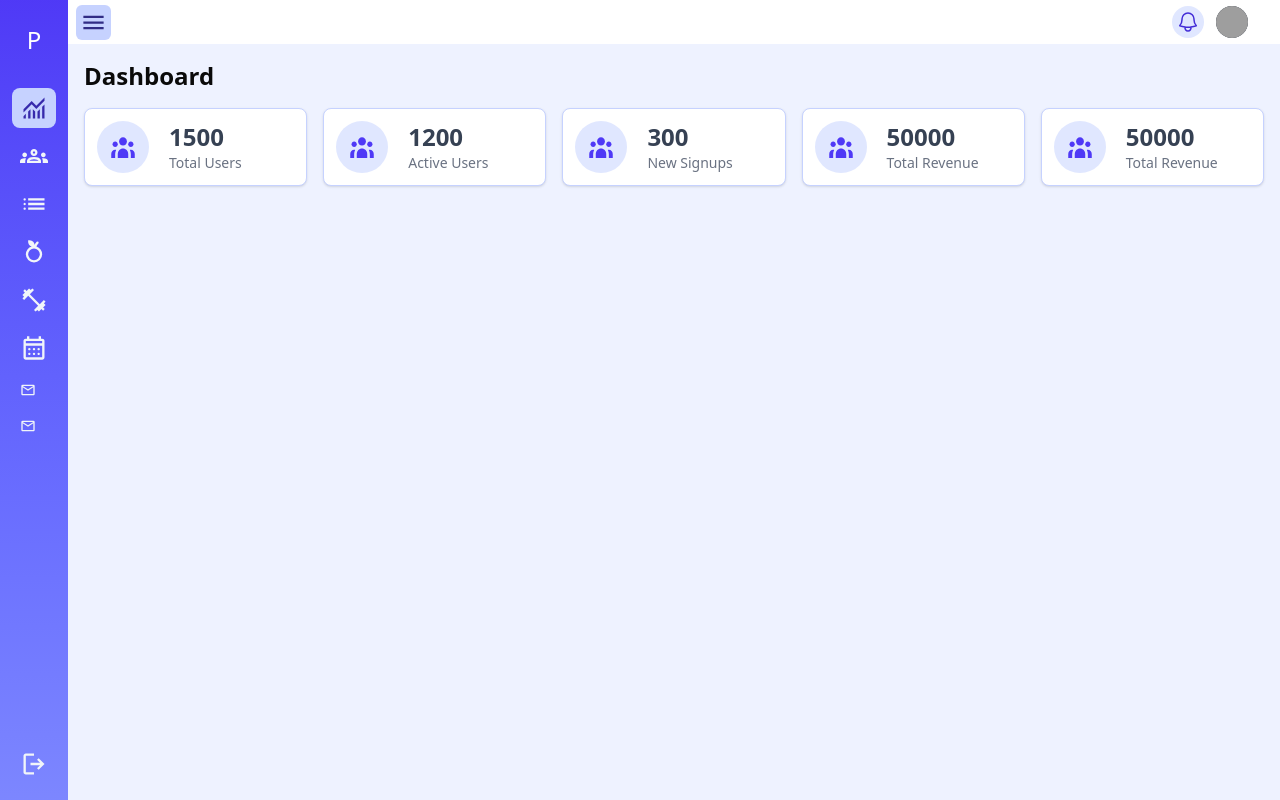
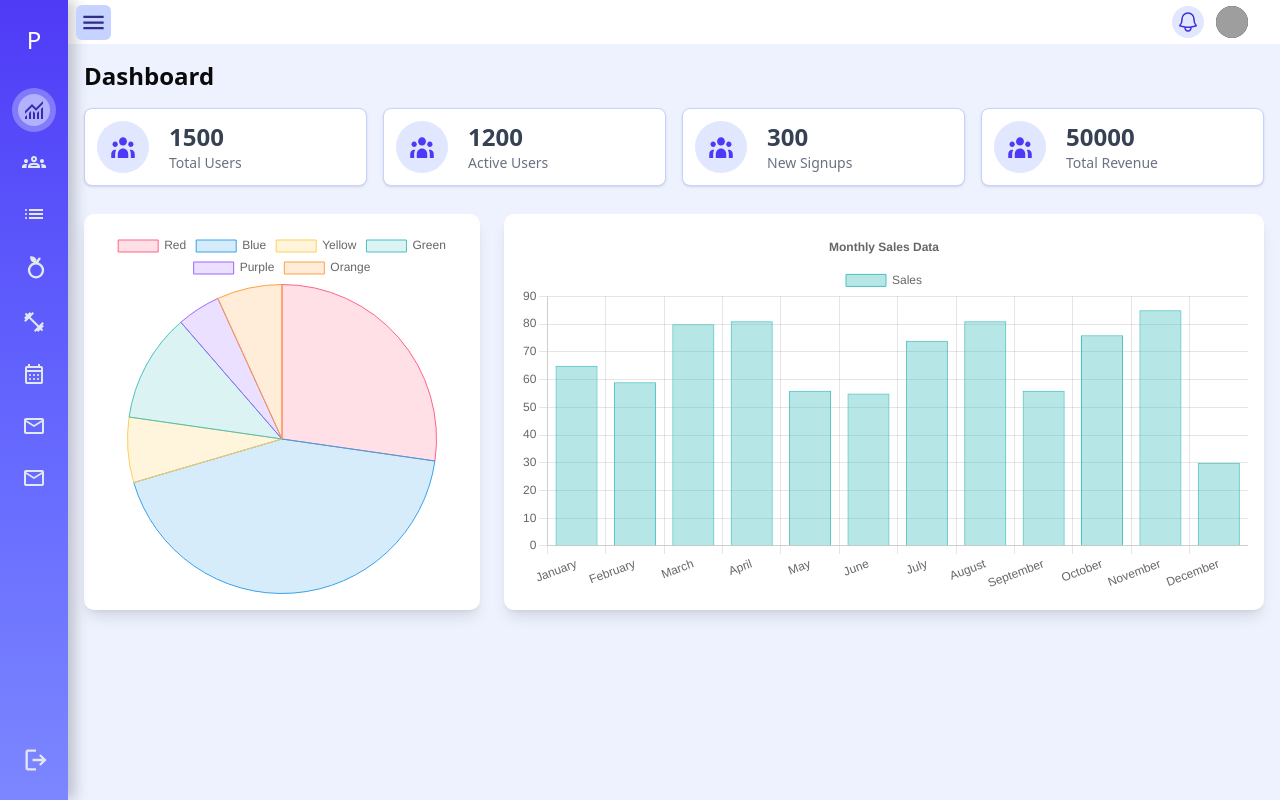
Before and after one commit to nitinramrathod/trainzo, a Next.js app: page /dashboard in a window 1280 px wide. Built offline with nearby package versions, Linux system fonts and the light colour scheme; grey boxes are pictures that could not be loaded.

Commit message:
Pie and bar chart added in dashboard.

```diff
--- a/package.json
+++ b/package.json
@@ -15,6 +15,7 @@
     "lucide-react": "^0.485.0",
     "next": "15.2.3",
     "react": "^19.0.0",
+    "react-chartjs-2": "^5.3.0",
     "react-dom": "^19.0.0",
     "tailwind-merge": "^3.0.2",
     "trainzo-frontend": "file:",
--- a/src/app/(admin)/dashboard/page.tsx
+++ b/src/app/(admin)/dashboard/page.tsx
@@ -1,46 +1,50 @@
-import Stat from '@/components/dashboard/Stat'
-import React from 'react'
+import BarChart from "@/components/dashboard/BarChart";
+import { PieChart } from "@/components/dashboard/PieChart";
+import Stat from "@/components/dashboard/Stat";
+import React from "react";
 
 const Dashboard = () => {
   const stats = [
     {
-      title: 'Total Users',
+      title: "Total Users",
       count: 1500,
-      description: 'Total number of registered users'
+      description: "Total number of registered users",
     },
     {
-      title: 'Active Users',
+      title: "Active Users",
       count: 1200,
-      description: 'Users active in the last 30 days'
+      description: "Users active in the last 30 days",
     },
     {
-      title: 'New Signups',
+      title: "New Signups",
       count: 300,
-      description: 'New users signed up this month'
+      description: "New users signed up this month",
     },
     {
-      title: 'Total Revenue',
+      title: "Total Revenue",
       count: 50000,
-      description: 'Total revenue generated this month'
+      description: "Total revenue generated this month",
     },
-    {
-      title: 'Total Revenue',
-      count: 50000,
-      description: 'Total revenue generated this month'
-    }
-
   ];
 
   return (
-    <div>
-      <h1 className='text-2xl font-bold mb-4'>Dashboard</h1>
-      <div className='grid grid-cols-1 md:grid-cols-2 lg:grid-cols-5 gap-4'>
+    <div className="w-full">
+      <h1 className="text-2xl font-bold mb-4">Dashboard</h1>
+      <div className="grid grid-cols-1 md:grid-cols-2 lg:grid-cols-4 gap-4">
         {stats.map((stat, index) => (
-          <Stat key={index+'stats'} stat={stat} />
+          <Stat key={index + "stats"} stat={stat} />
         ))}
       </div>
+      <div className="flex flex-col lg:flex-row gap-6 mt-7 w-full">
+        <div className="bg-white rounded-lg lg:flex-1 shadow-lg p-4">
+          <PieChart />
+        </div>
+        <div className="bg-white rounded-lg lg:flex-2 shadow-lg p-4">
+          <BarChart />
+        </div>
+      </div>
     </div>
-  )
-}
+  );
+};
 
-export default Dashboard
+export default Dashboard;
--- a/src/assets/icons/dashboard.tsx
+++ b/src/assets/icons/dashboard.tsx
@@ -1,7 +1,7 @@
 const dashboard_icon = (
-<svg className="shrink-0 w-7 h-7" fill="currentColor" xmlns="http://www.w3.org/2000/svg" height="24px" viewBox="0 -960 960 960" width="24px"><path d="M120-120v-80l80-80v160h-80Zm160 0v-240l80-80v320h-80Zm160 0v-320l80 81v239h-80Zm160 0v-239l80-80v319h-80Zm160 0v-400l80-80v480h-80ZM120-327v-113l280-280 160 160 280-280v113L560-447 400-607 120-327Z"/></svg>)
+<svg className="shrink-0" fill="currentColor" xmlns="http://www.w3.org/2000/svg" height="1em" viewBox="0 -960 960 960" width="1em"><path d="M120-120v-80l80-80v160h-80Zm160 0v-240l80-80v320h-80Zm160 0v-320l80 81v239h-80Zm160 0v-239l80-80v319h-80Zm160 0v-400l80-80v480h-80ZM120-327v-113l280-280 160 160 280-280v113L560-447 400-607 120-327Z"/></svg>)
 
- const users_icon = (  <svg className="shrink-0 w-7 h-7" fill="currentColor"  xmlns="http://www.w3.org/2000/svg" height="24px" viewBox="0 -960 960 960" width="24px" ><path d="M0-240v-63q0-43 44-70t116-27q13 0 25 .5t23 2.5q-14 21-21 44t-7 48v65H0Zm240 0v-65q0-32 17.5-58.5T307-410q32-20 76.5-30t96.5-10q53 0 97.5 10t76.5 30q32 20 49 46.5t17 58.5v65H240Zm540 0v-65q0-26-6.5-49T754-397q11-2 22.5-2.5t23.5-.5q72 0 116 26.5t44 70.5v63H780Zm-455-80h311q-10-20-55.5-35T480-370q-55 0-100.5 15T325-320ZM160-440q-33 0-56.5-23.5T80-520q0-34 23.5-57t56.5-23q34 0 57 23t23 57q0 33-23 56.5T160-440Zm640 0q-33 0-56.5-23.5T720-520q0-34 23.5-57t56.5-23q34 0 57 23t23 57q0 33-23 56.5T800-440Zm-320-40q-50 0-85-35t-35-85q0-51 35-85.5t85-34.5q51 0 85.5 34.5T600-600q0 50-34.5 85T480-480Zm0-80q17 0 28.5-11.5T520-600q0-17-11.5-28.5T480-640q-17 0-28.5 11.5T440-600q0 17 11.5 28.5T480-560Zm1 240Zm-1-280Z"/></svg>)
+ const users_icon = (  <svg className="shrink-0" fill="currentColor"  xmlns="http://www.w3.org/2000/svg" height="1em" viewBox="0 -960 960 960" width="1em" ><path d="M0-240v-63q0-43 44-70t116-27q13 0 25 .5t23 2.5q-14 21-21 44t-7 48v65H0Zm240 0v-65q0-32 17.5-58.5T307-410q32-20 76.5-30t96.5-10q53 0 97.5 10t76.5 30q32 20 49 46.5t17 58.5v65H240Zm540 0v-65q0-26-6.5-49T754-397q11-2 22.5-2.5t23.5-.5q72 0 116 26.5t44 70.5v63H780Zm-455-80h311q-10-20-55.5-35T480-370q-55 0-100.5 15T325-320ZM160-440q-33 0-56.5-23.5T80-520q0-34 23.5-57t56.5-23q34 0 57 23t23 57q0 33-23 56.5T160-440Zm640 0q-33 0-56.5-23.5T720-520q0-34 23.5-57t56.5-23q34 0 57 23t23 57q0 33-23 56.5T800-440Zm-320-40q-50 0-85-35t-35-85q0-51 35-85.5t85-34.5q51 0 85.5 34.5T600-600q0 50-34.5 85T480-480Zm0-80q17 0 28.5-11.5T520-600q0-17-11.5-28.5T480-640q-17 0-28.5 11.5T440-600q0 17 11.5 28.5T480-560Zm1 240Zm-1-280Z"/></svg>)
 
 
 
@@ -19,10 +19,10 @@ const login_icon = (
 )
 
 const logout_icon = (
-<svg className="shrink-0 w-7 h-7" fill="currentColor" xmlns="http://www.w3.org/2000/svg" height="24px" viewBox="0 -960 960 960" width="24px"><path d="M200-120q-33 0-56.5-23.5T120-200v-560q0-33 23.5-56.5T200-840h280v80H200v560h280v80H200Zm440-160-55-58 102-102H360v-80h327L585-622l55-58 200 200-200 200Z"/></svg>)
+<svg className="shrink-0 w-7 h-7" fill="currentColor" xmlns="http://www.w3.org/2000/svg" height="1em" viewBox="0 -960 960 960" width="1em"><path d="M200-120q-33 0-56.5-23.5T120-200v-560q0-33 23.5-56.5T200-840h280v80H200v560h280v80H200Zm440-160-55-58 102-102H360v-80h327L585-622l55-58 200 200-200 200Z"/></svg>)
 
 const package_icon = (
-<svg className="shrink-0 w-7 h-7" fill="currentColor" xmlns="http://www.w3.org/2000/svg" height="24px" viewBox="0 -960 960 960" width="24px"><path d="M280-600v-80h560v80H280Zm0 160v-80h560v80H280Zm0 160v-80h560v80H280ZM160-600q-17 0-28.5-11.5T120-640q0-17 11.5-28.5T160-680q17 0 28.5 11.5T200-640q0 17-11.5 28.5T160-600Zm0 160q-17 0-28.5-11.5T120-480q0-17 11.5-28.5T160-520q17 0 28.5 11.5T200-480q0 17-11.5 28.5T160-440Zm0 160q-17 0-28.5-11.5T120-320q0-17 11.5-28.5T160-360q17 0 28.5 11.5T200-320q0 17-11.5 28.5T160-280Z"/></svg>)
+<svg className="shrink-0" fill="currentColor" xmlns="http://www.w3.org/2000/svg" height="1em" viewBox="0 -960 960 960" width="1em"><path d="M280-600v-80h560v80H280Zm0 160v-80h560v80H280Zm0 160v-80h560v80H280ZM160-600q-17 0-28.5-11.5T120-640q0-17 11.5-28.5T160-680q17 0 28.5 11.5T200-640q0 17-11.5 28.5T160-600Zm0 160q-17 0-28.5-11.5T120-480q0-17 11.5-28.5T160-520q17 0 28.5 11.5T200-480q0 17-11.5 28.5T160-440Zm0 160q-17 0-28.5-11.5T120-320q0-17 11.5-28.5T160-360q17 0 28.5 11.5T200-320q0 17-11.5 28.5T160-280Z"/></svg>)
 
 const product_icon = ( <svg className="shrink-0 w-5 h-5" aria-hidden="true" xmlns="http://www.w3.org/2000/svg" fill="currentColor" viewBox="0 0 18 20">
     <path d="M17 5.923A1 1 0 0 0 16 5h-3V4a4 4 0 1 0-8 0v1H2a1 1 0 0 0-1 .923L.086 17.846A2 2 0 0 0 2.08 20h13.84a2 2 0 0 0 1.994-2.153L17 5.923ZM7 9a1 1 0 0 1-2 0V7h2v2Zm0-5a2 2 0 1 1 4 0v1H7V4Zm6 5a1 1 0 1 1-2 0V7h2v2Z" />
@@ -34,9 +34,10 @@ const box_icon = (<svg className="shrink-0 w-5 h-5" aria-hidden="true" xmlns="ht
 
 const workout_icon = (
 
-<svg className="shrink-0 w-7 h-7" xmlns="http://www.w3.org/2000/svg" height="24px" viewBox="0 -960 960 960" width="24px" fill="currentColor" stroke="currentColor" ><path d="m536-84-56-56 142-142-340-340-142 142-56-56 56-58-56-56 84-84-56-58 56-56 58 56 84-84 56 56 58-56 56 56-142 142 340 340 142-142 56 56-56 58 56 56-84 84 56 58-56 56-58-56-84 84-56-56-58 56Z"/></svg>)
+<svg className="shrink-0" xmlns="http://www.w3.org/2000/svg" height="1em" viewBox="0 -960 960 960" width="1em" fill="currentColor" stroke="currentColor" ><path d="m536-84-56-56 142-142-340-340-142 142-56-56 56-58-56-56 84-84-56-58 56-56 58 56 84-84 56 56 58-56 56 56-142 142 340 340 142-142 56 56-56 58 56 56-84 84 56 58-56 56-58-56-84 84-56-56-58 56Z"/></svg>)
+
 const workout_plan_icon = (
-<svg className="shrink-0 w-7 h-7" xmlns="http://www.w3.org/2000/svg" height="24px" viewBox="0 -960 960 960" width="24px" fill="currentColor"><path d="M200-80q-33 0-56.5-23.5T120-160v-560q0-33 23.5-56.5T200-800h40v-80h80v80h320v-80h80v80h40q33 0 56.5 23.5T840-720v560q0 33-23.5 56.5T760-80H200Zm0-80h560v-400H200v400Zm0-480h560v-80H200v80Zm0 0v-80 80Zm280 240q-17 0-28.5-11.5T440-440q0-17 11.5-28.5T480-480q17 0 28.5 11.5T520-440q0 17-11.5 28.5T480-400Zm-160 0q-17 0-28.5-11.5T280-440q0-17 11.5-28.5T320-480q17 0 28.5 11.5T360-440q0 17-11.5 28.5T320-400Zm320 0q-17 0-28.5-11.5T600-440q0-17 11.5-28.5T640-480q17 0 28.5 11.5T680-440q0 17-11.5 28.5T640-400ZM480-240q-17 0-28.5-11.5T440-280q0-17 11.5-28.5T480-320q17 0 28.5 11.5T520-280q0 17-11.5 28.5T480-240Zm-160 0q-17 0-28.5-11.5T280-280q0-17 11.5-28.5T320-320q17 0 28.5 11.5T360-280q0 17-11.5 28.5T320-240Zm320 0q-17 0-28.5-11.5T600-280q0-17 11.5-28.5T640-320q17 0 28.5 11.5T680-280q0 17-11.5 28.5T640-240Z"/></svg>)
+<svg className="shrink-0" xmlns="http://www.w3.org/2000/svg" height="1em" viewBox="0 -960 960 960" width="1em" fill="currentColor"><path d="M200-80q-33 0-56.5-23.5T120-160v-560q0-33 23.5-56.5T200-800h40v-80h80v80h320v-80h80v80h40q33 0 56.5 23.5T840-720v560q0 33-23.5 56.5T760-80H200Zm0-80h560v-400H200v400Zm0-480h560v-80H200v80Zm0 0v-80 80Zm280 240q-17 0-28.5-11.5T440-440q0-17 11.5-28.5T480-480q17 0 28.5 11.5T520-440q0 17-11.5 28.5T480-400Zm-160 0q-17 0-28.5-11.5T280-440q0-17 11.5-28.5T320-480q17 0 28.5 11.5T360-440q0 17-11.5 28.5T320-400Zm320 0q-17 0-28.5-11.5T600-440q0-17 11.5-28.5T640-480q17 0 28.5 11.5T680-440q0 17-11.5 28.5T640-400ZM480-240q-17 0-28.5-11.5T440-280q0-17 11.5-28.5T480-320q17 0 28.5 11.5T520-280q0 17-11.5 28.5T480-240Zm-160 0q-17 0-28.5-11.5T280-280q0-17 11.5-28.5T320-320q17 0 28.5 11.5T360-280q0 17-11.5 28.5T320-240Zm320 0q-17 0-28.5-11.5T600-280q0-17 11.5-28.5T640-320q17 0 28.5 11.5T680-280q0 17-11.5 28.5T640-240Z"/></svg>)
 
 const create_icon = (<svg width="20px" stroke="currentColor" className="text-white " height="20px" viewBox="0 0 24 24" xmlns="http://www.w3.org/2000/svg">
 <g id="Complete">
@@ -50,10 +51,10 @@ const create_icon = (<svg width="20px" stroke="currentColor" className="text-whi
 </svg>)
 
 const open_menu_icon = (
-<svg xmlns="http://www.w3.org/2000/svg" className="text-indigo-500" height="24px" viewBox="0 -960 960 960" width="24px" fill="currentColor"><path d="M120-240v-80h520v80H120Zm664-40L584-480l200-200 56 56-144 144 144 144-56 56ZM120-440v-80h400v80H120Zm0-200v-80h520v80H120Z"/></svg>)
+<svg xmlns="http://www.w3.org/2000/svg" className="text-indigo-500" height="1em" viewBox="0 -960 960 960" width="1em" fill="currentColor"><path d="M120-240v-80h520v80H120Zm664-40L584-480l200-200 56 56-144 144 144 144-56 56ZM120-440v-80h400v80H120Zm0-200v-80h520v80H120Z"/></svg>)
 
 const delete_icon = (
-<svg className="shrink-0 w-5 h-5" xmlns="http://www.w3.org/2000/svg" height="24px" viewBox="0 -960 960 960" width="24px" fill="currentColor"><path d="M280-120q-33 0-56.5-23.5T200-200v-520h-40v-80h200v-40h240v40h200v80h-40v520q0 33-23.5 56.5T680-120H280Zm400-600H280v520h400v-520ZM360-280h80v-360h-80v360Zm160 0h80v-360h-80v360ZM280-720v520-520Z"/></svg>)
+<svg className="shrink-0 w-5 h-5" xmlns="http://www.w3.org/2000/svg" height="1em" viewBox="0 -960 960 960" width="1em" fill="currentColor"><path d="M280-120q-33 0-56.5-23.5T200-200v-520h-40v-80h200v-40h240v40h200v80h-40v520q0 33-23.5 56.5T680-120H280Zm400-600H280v520h400v-520ZM360-280h80v-360h-80v360Zm160 0h80v-360h-80v360ZM280-720v520-520Z"/></svg>)
 
 const diet_icon = (
 <svg className="shrink-0 w-7 h-7" xmlns="http://www.w3.org/2000/svg" height="27px" viewBox="0 -960 960 960" width="27px" fill="currentColor"><path d="M480-120q-117 0-198.5-81.5T200-400q0-94 55.5-168.5T401-669q-20-5-39-14.5T328-708q-33-33-42.5-78.5T281-879q47-5 92.5 4.5T452-832q23 23 33.5 52t13.5 61q13-31 31.5-58.5T572-828q11-11 28-11t28 11q11 11 11 28t-11 28q-22 22-39 48.5T564-667q88 28 142 101.5T760-400q0 117-81.5 198.5T480-120Zm0-80q83 0 141.5-58.5T680-400q0-83-58.5-141.5T480-600q-83 0-141.5 58.5T280-400q0 83 58.5 141.5T480-200Zm0-200Z"/></svg>)
@@ -62,7 +63,7 @@ const save_icon = (
 <svg xmlns="http://www.w3.org/2000/svg" height="22px" viewBox="0 -960 960 960" width="22px" fill="currentColor"><path d="M840-680v480q0 33-23.5 56.5T760-120H200q-33 0-56.5-23.5T120-200v-560q0-33 23.5-56.5T200-840h480l160 160Zm-80 34L646-760H200v560h560v-446ZM480-240q50 0 85-35t35-85q0-50-35-85t-85-35q-50 0-85 35t-35 85q0 50 35 85t85 35ZM240-560h360v-160H240v160Zm-40-86v446-560 114Z"/></svg>)
 
 const right_icon = (
-<svg xmlns="http://www.w3.org/2000/svg" className="text-indigo-500" height="24px" viewBox="0 -960 960 960" width="24px" fill="currentColor"><path d="m560-240-56-58 142-142H160v-80h486L504-662l56-58 240 240-240 240Z"/></svg>)
+<svg xmlns="http://www.w3.org/2000/svg" className="text-indigo-500" height="1em" viewBox="0 -960 960 960" width="1em" fill="currentColor"><path d="m560-240-56-58 142-142H160v-80h486L504-662l56-58 240 240-240 240Z"/></svg>)
 
 const mail_icon = (
 <svg xmlns="http://www.w3.org/2000/svg"  height="1em" width="1em" viewBox="0 -960 960 960"   fill="currentColor"><path d="M160-160q-33 0-56.5-23.5T80-240v-480q0-33 23.5-56.5T160-800h640q33 0 56.5 23.5T880-720v480q0 33-23.5 56.5T800-160H160Zm320-280L160-640v400h640v-400L480-440Zm0-80 320-200H160l320 200ZM160-640v-80 480-400Z"/></svg>)
@@ -77,7 +78,7 @@ const forward_arrow_icon = (
 <svg xmlns="http://www.w3.org/2000/svg" height="15px" viewBox="0 -960 960 960" width="15px" fill="currentColor"><path d="m321-80-71-71 329-329-329-329 71-71 400 400L321-80Z"/></svg>);
 
  const left_arrow_icon = (
-<svg xmlns="http://www.w3.org/2000/svg" height="24px" viewBox="0 -960 960 960" width="24px" fill="#e8eaed"><path d="M400-80 0-480l400-400 71 71-329 329 329 329-71 71Z"/></svg>)
+<svg xmlns="http://www.w3.org/2000/svg" height="1em" viewBox="0 -960 960 960" width="1em" fill="#e8eaed"><path d="M400-80 0-480l400-400 71 71-329 329 329 329-71 71Z"/></svg>)
 
 export {
     dashboard_icon,
--- a/src/components/SideBar.tsx
+++ b/src/components/SideBar.tsx
@@ -82,7 +82,7 @@ const SideBar = () => {
         className={`${(width <= 768 && collapsed) ? "translate-x-[-110%]":"translate-x-0"} ${width <= 768 ? "fixed z-20 md:static min-w-[250px] w-[30%]" : collapsed ? "w-17" : "w-48"} h-screen transition-all duration-200 ease-in-out`}
         aria-label="Sidebar"
       >
-        <div style={{ boxShadow: 'rgba(0, 0, 0, 0.2) 7px 0px 13px 0px;' }} className={`${width <= 768 ? "rounded-tr-2xl rounded-br-2xl" :""} h-full overflow-x-hidden font-medium flex flex-col justify-between pt-2 px-3 py-4 overflow-y-auto bg-gradient-to-t from-indigo-400 to-indigo-600 dark:bg-gray-800`}>
+        <div style={{ boxShadow: 'rgba(0, 0, 0, 0.2) 7px 0px 13px 0px' }} className={`${width <= 768 ? "rounded-tr-2xl rounded-br-2xl" :""} h-full overflow-x-hidden font-medium flex flex-col justify-between pt-2 px-3 py-4 overflow-y-auto bg-gradient-to-t from-indigo-400 to-indigo-600 dark:bg-gray-800`}>
         {width <= 768 && <button onClick={toggleSidebar} className="py-8 ps-2 rounded-br-lg rounded-tr-lg bg-indigo-800/30 backdrop-blur-[3px] w-fit absolute right-[-23px]  text-white top-[46%]" >{collapsed ? forward_arrow_icon: backward_arrow_icon }</button>}
           <div>
             {width <= 768 ? <div className="flex flex-col items-center mt-7">
@@ -133,11 +133,13 @@ const NavLink = ({ url, icon, isActive, title, isCollapsed }: NavLinkProps) => {
   return (
     <Link
       href={url || "#"}
-      className={`flex items-center transition-all duration-700 ease-in-out px-2 py-1.5  rounded-md ${
-        isActive ? "text-indigo-800 bg-indigo-200" : "text-slate-100"
-      } hover:text-indigo-800 dark:text-white hover:bg-indigo-200 dark:hover:bg-gray-600 group`}
+      className={`flex group items-center transition-all duration-700 ease-in-out px-1.5 py-1.5  rounded-3xl ${
+        isActive ? "text-indigo-800 bg-indigo-50/30" : "text-slate-200"
+      } hover:text-indigo-800 dark:text-white hover:bg-indigo-50/30 dark:hover:bg-gray-600 group`}
     >
+      <span className={`${isActive ? "bg-indigo-100/50 " : ""} p-1 text-2xl group-hover:bg-indigo-100/50 rounded-full transition-all duration-700 ease-in-out`}>
       {icon}
+      </span>
       {!isCollapsed && (
         <span className="flex-1 ms-3 whitespace-nowrap">{title}</span>
       )}
--- /dev/null
+++ b/src/components/dashboard/BarChart.tsx
@@ -0,0 +1,50 @@
+"use client";
+
+import React from "react";
+import {
+  Chart as ChartJS,
+  CategoryScale,
+  LinearScale,
+  BarElement,
+  Title,
+  Tooltip,
+  Legend,
+  ChartOptions,
+  ChartData,
+} from "chart.js";
+import { Chart } from "react-chartjs-2";
+
+// Register Chart.js components
+ChartJS.register(CategoryScale, LinearScale, BarElement, Title, Tooltip, Legend);
+
+const options: ChartOptions<"bar"> = {
+  responsive: true,
+  plugins: {
+    legend: {
+      position: "top",
+    },
+    title: {
+      display: true,
+      text: "Monthly Sales Data",
+    },
+  },
+};
+
+const data: ChartData<"bar"> = {
+  labels: ["January", "February", "March", "April", "May", "June", "July", "August", "September", "October", "November", "December"],
+  datasets: [
+    {
+      label: "Sales",
+      data: [65, 59, 80, 81, 56, 55, 74, 81, 56, 76, 85, 30],
+      backgroundColor: "rgba(75,192,192,0.4)",
+      borderColor: "rgba(75,192,192,1)",
+      borderWidth: 1,
+    },
+  ],
+};
+
+const BarChart = () => {
+  return <Chart type="bar" data={data} options={options} />;
+};
+
+export default BarChart;
--- /dev/null
+++ b/src/components/dashboard/PieChart.tsx
@@ -0,0 +1,38 @@
+'use client';
+
+import React from 'react';
+import { Chart as ChartJS, ArcElement, Tooltip, Legend } from 'chart.js';
+import { Pie } from 'react-chartjs-2';
+
+ChartJS.register(ArcElement, Tooltip, Legend);
+
+export const data = {
+  labels: ['Red', 'Blue', 'Yellow', 'Green', 'Purple', 'Orange'],
+  datasets: [
+    {
+      label: '# of Votes',
+      data: [12, 19, 3, 5, 2, 3],
+      backgroundColor: [
+        'rgba(255, 99, 132, 0.2)',
+        'rgba(54, 162, 235, 0.2)',
+        'rgba(255, 206, 86, 0.2)',
+        'rgba(75, 192, 192, 0.2)',
+        'rgba(153, 102, 255, 0.2)',
+        'rgba(255, 159, 64, 0.2)',
+      ],
+      borderColor: [
+        'rgba(255, 99, 132, 1)',
+        'rgba(54, 162, 235, 1)',
+        'rgba(255, 206, 86, 1)',
+        'rgba(75, 192, 192, 1)',
+        'rgba(153, 102, 255, 1)',
+        'rgba(255, 159, 64, 1)',
+      ],
+      borderWidth: 1,
+    },
+  ],
+};
+
+export function PieChart() {
+  return <Pie data={data} />;
+}
```
Also changed, not shown: 1 other file (tests, documents, lock files or other folders).
